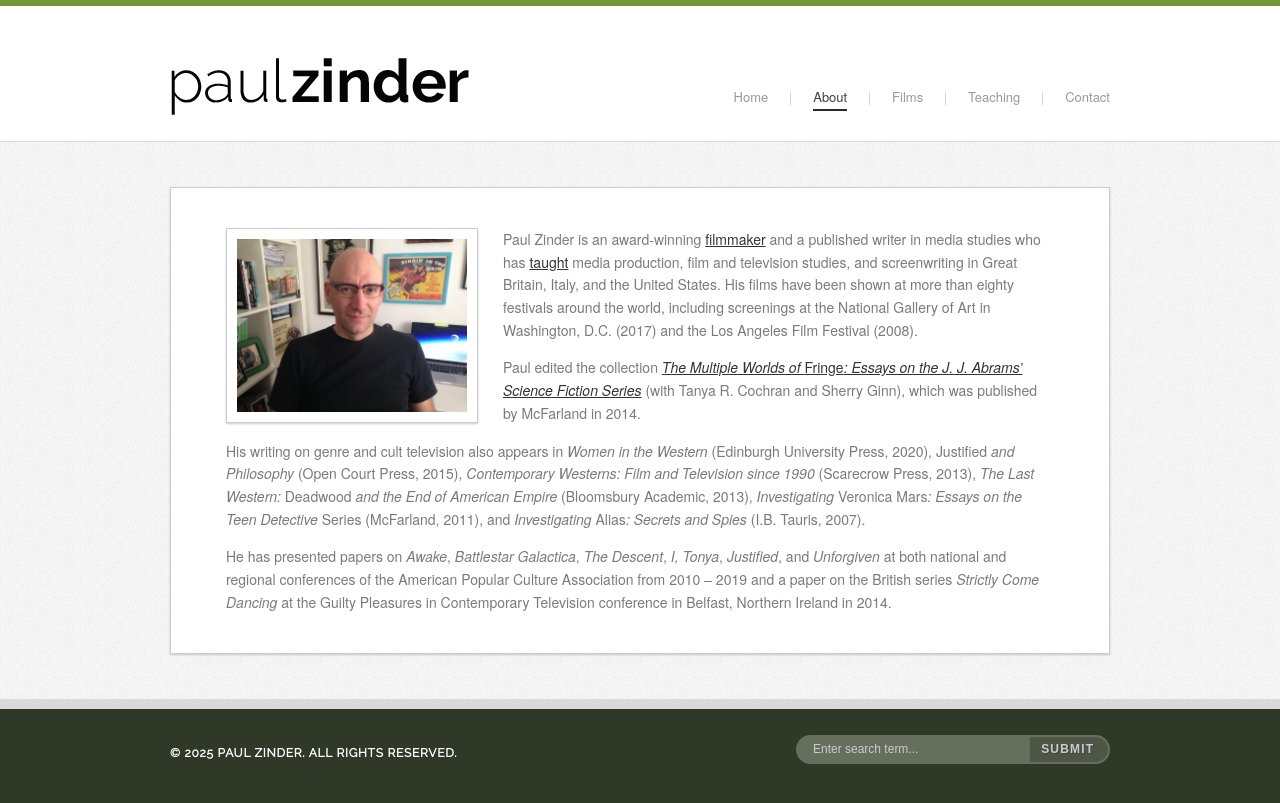
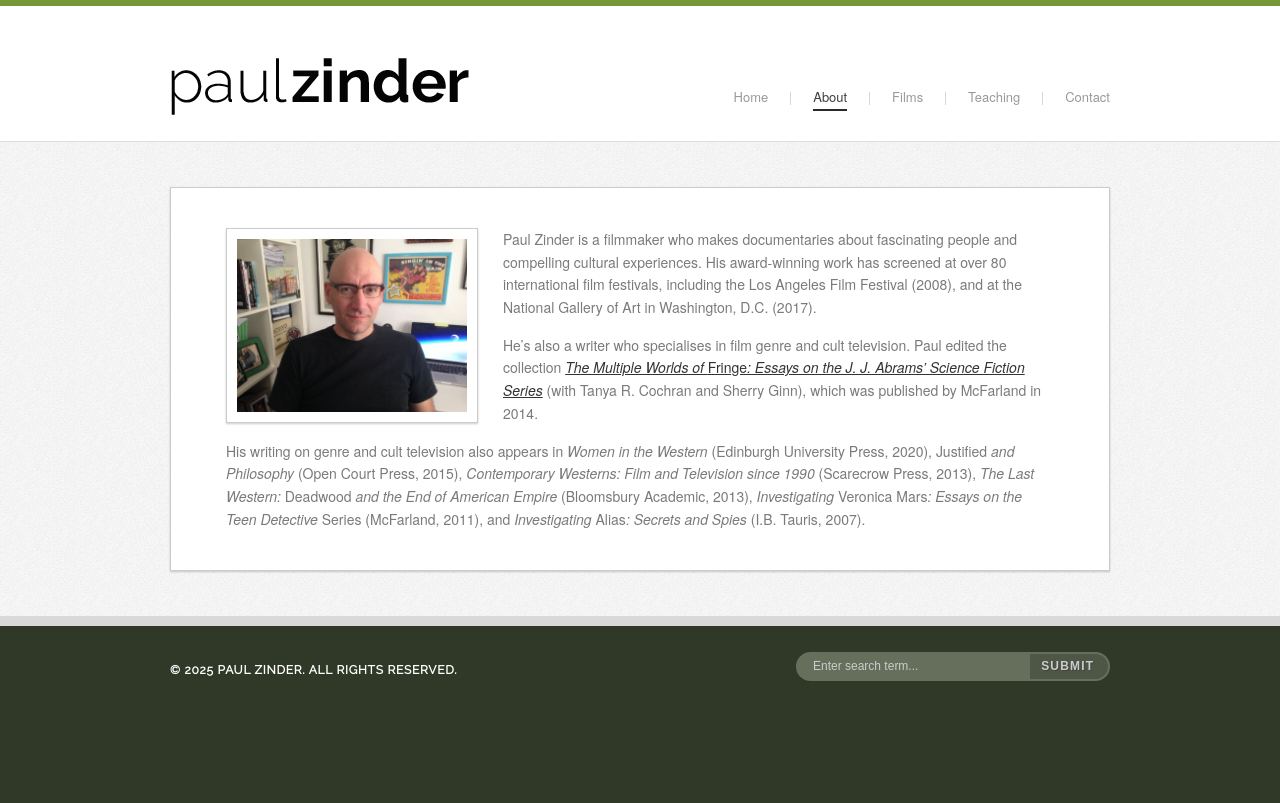
Before and after one commit to jennysharps/paul-zinder-static, a Jekyll site: the page built from about.md, in a window 1280 px wide. Shown: the top 803 px of the page. Built offline with Jekyll 4.4.1, drawn with Linux system fonts in a browser that asks for light colours.

Commit message:
Update first paragraph & second paragraph intro, remove last paragaph

```diff
--- a/about.md
+++ b/about.md
@@ -12,10 +12,8 @@ permalink: /about/
     <img class='page' width="230" height="169" alt="" title="site pic 2" src="{{ 'assets/images/2011/06/site-pic-2.jpg' | absolute_url }}" />
 </span>
 
-Paul Zinder is an award-winning <a href="{{ 'films' | absolute_url }}">filmmaker</a> and a published writer in media studies who has <a title="Teaching" href="{{ 'teaching' | absolute_url }}">taught</a> media production, film and television studies, and screenwriting in Great Britain, Italy, and the United States.  His films have been shown at more than eighty festivals around the world, including screenings at the National Gallery of Art in Washington, D.C. (2017) and the Los Angeles Film Festival (2008).
+Paul Zinder is a filmmaker who makes documentaries about fascinating people and compelling cultural experiences.  His award-winning work has screened at over 80 international film festivals, including the Los Angeles Film Festival (2008), and at the National Gallery of Art in Washington, D.C. (2017).
 
-Paul edited the collection <a title="The Multiple Worlds of Fringe: Essays on the J.J. Abrams Science Fiction Series" href="http://www.amazon.com/Multiple-Worlds-Fringe-Science-Fiction/dp/0786475676/ref=sr_1_1?s=books&amp;ie=UTF8&amp;qid=1433589206&amp;sr=1-1&amp;keywords=multiple+worlds+of+fringe" target="_blank" rel="noopener noreferrer"><cite>The Multiple Worlds of </cite>Fringe<cite>: Essays on the J. J. Abrams&#8217; Science Fiction Series</cite></a> (with Tanya R. Cochran and Sherry Ginn), which was published by McFarland in 2014.
+He’s also a writer who specialises in film genre and cult television.  Paul edited the collection <a title="The Multiple Worlds of Fringe: Essays on the J.J. Abrams Science Fiction Series" href="http://www.amazon.com/Multiple-Worlds-Fringe-Science-Fiction/dp/0786475676/ref=sr_1_1?s=books&amp;ie=UTF8&amp;qid=1433589206&amp;sr=1-1&amp;keywords=multiple+worlds+of+fringe" target="_blank" rel="noopener noreferrer"><cite>The Multiple Worlds of </cite>Fringe<cite>: Essays on the J. J. Abrams&#8217; Science Fiction Series</cite></a> (with Tanya R. Cochran and Sherry Ginn), which was published by McFarland in 2014.
 
 His writing on genre and cult television also appears in <cite>Women in the Western</cite> (Edinburgh University Press, 2020), <cite><cite>Justified</cite> and Philosophy</cite> (Open Court Press, 2015), <cite>Contemporary Westerns: Film and Television since 1990</cite> (Scarecrow Press, 2013), <cite>The Last Western: <cite>Deadwood</cite> and the End of American Empire</cite> (Bloomsbury Academic, 2013), <cite>Investigating <cite>Veronica Mars</cite>: Essays on the Teen Detective</cite> Series (McFarland, 2011), and <cite>Investigating <cite>Alias</cite>: Secrets and Spies</cite> (I.B. Tauris, 2007).
-
-He has presented papers on <cite>Awake</cite>, <cite>Battlestar Galactica</cite>, <cite>The Descent</cite>, <cite>I, Tonya</cite>, <cite>Justified</cite>, and <cite>Unforgiven</cite> at both national and regional conferences of the American Popular Culture Association from 2010 – 2019 and a paper on the British series <cite>Strictly Come Dancing</cite>  at the Guilty Pleasures in Contemporary Television conference in Belfast, Northern Ireland in 2014.
```
